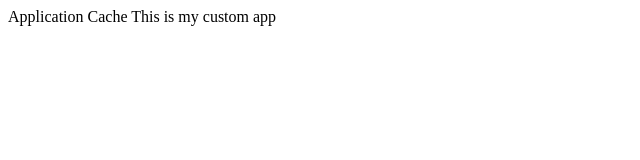
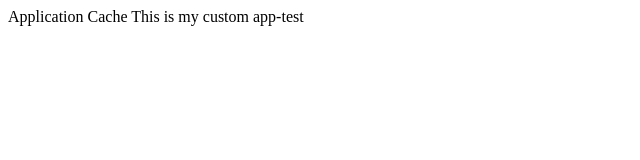
Before and after one commit to odusolan/test, a plain HTML site: page index.html in a window 1280 px wide. Shown: the full height of the page, 0-640 px from the left. Drawn offline with Linux system fonts and the light colour scheme.

Commit message:
Update index.html

```diff
--- a/index.html
+++ b/index.html
@@ -1,5 +1,5 @@
 <html>
 <head> Application Cache</head>
-<body> This is my custom app</body>
+<body> This is my custom app-test</body>
 
 </html>
```
